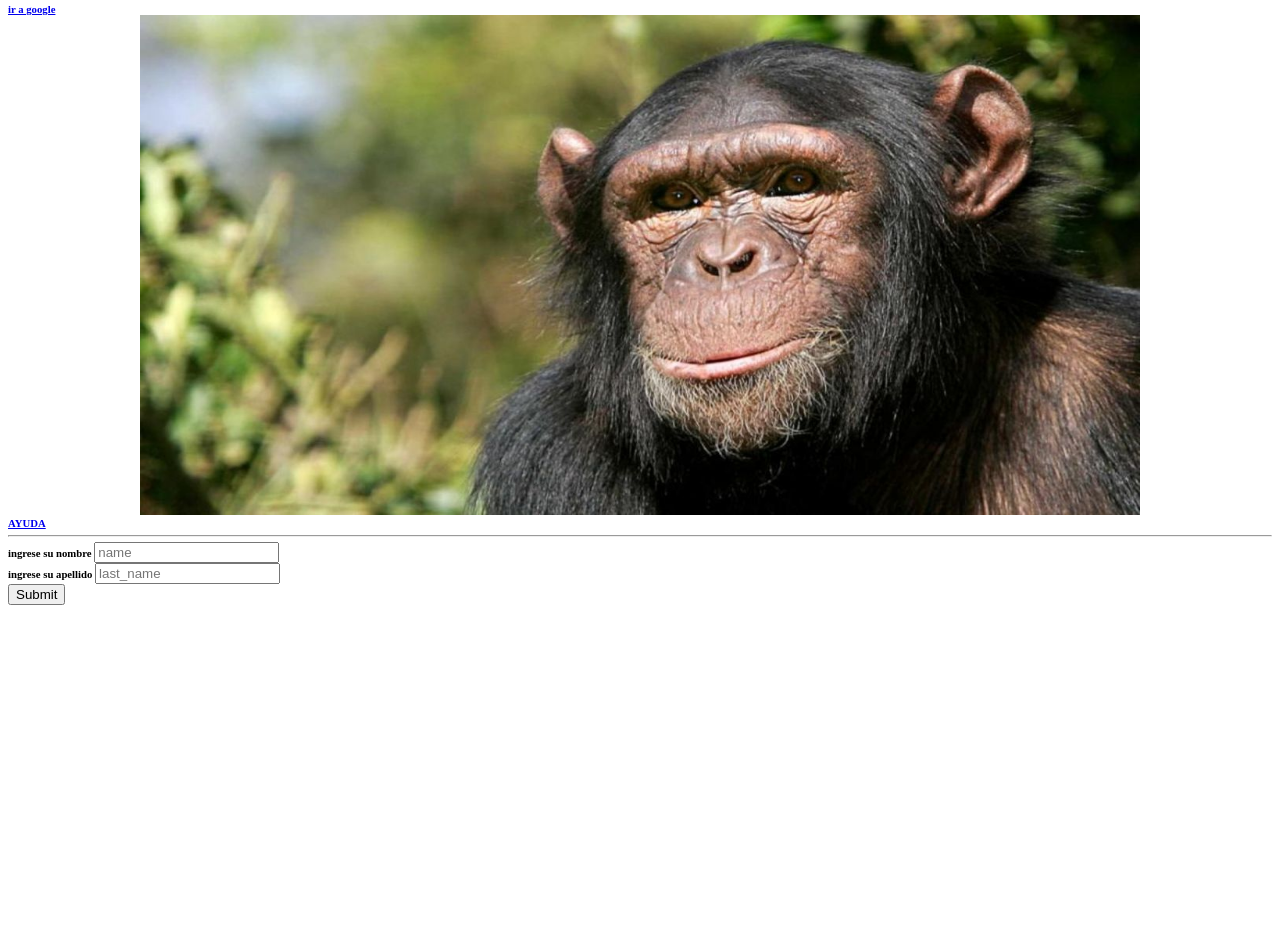
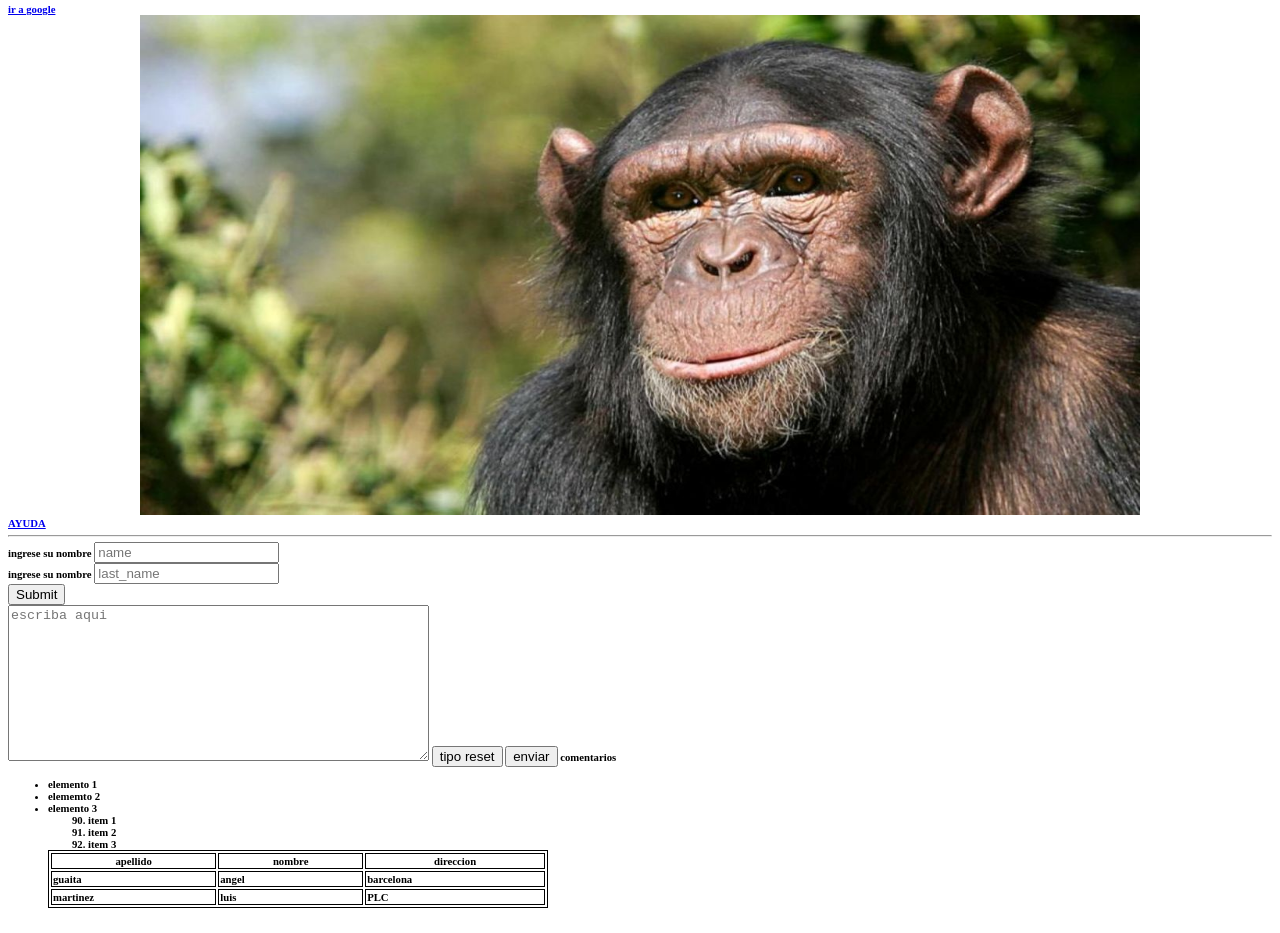
Before and after one commit to PokerOnline06/proyecto-1, a plain HTML site: page index.html in a window 1280 px wide. Shown: the part 415-1348 px from the top of the page. Before the commit the page ends 1045 px from the top, so only its background shows below. Drawn offline with Linux system fonts and the light colour scheme.

Commit message:
blog de estructura de html

```diff
--- a/index.html
+++ b/index.html
@@ -6,7 +6,23 @@
     <meta http-equiv="X-UA-Compatible" content="IE=edge">
     <meta name="viewport" content="width=device-width, initial-scale=1.0">
     <title>@angel</title>
+
+    <style>
+table, th, td {
+
+    border: 1px solid black ;
+
+
+}
+    </style>
 </head>
+
+<body>
+
+
+
+
+
 <body>
     COMO HACER UNA PAGINA WEB
 
@@ -55,23 +71,110 @@
         <input type="submit"
     </form> -->
 
-    <form action="/formulario" method="post"
+    <form action="/formulario" method="post">
 
-
-
-        <label for="nombre">ingrese su nombre</label>
-        <input id="nombre" name="nombres" placeholder="name" type="text" name="" id="">
+      <label for="apellido">ingrese su nombre</label>
+      <input id="nombre" name="nombres" placeholder="name" type="text" name="" id=""^^>
 
         <br>
 
 
-        <label for="apellido">ingrese su apellido</label>
+        <label for="apellido">ingrese su nombre</label>
         <input id="apellido" placeholder="last_name" type="text" name="" id="">
 
         <br>
 
 
-        <input type="submit"
+        <input type="submit">
+
+        <br>
+
+        <textarea name="" id="remarks" cols="50" rows="10" placeholder="escriba aqui"></textarea>
+
+        <button type="reset"> tipo reset </button>
+
+        <button type="submit"> enviar </button>
+
+        <label for="remarks">comentarios</label>
+
+        <ul>
+
+
+
+          <li>elemento 1</li>
+
+          <li>elememto 2</li>
+
+          <li>elemento 3</li>
+
+          <ol>
+
+            <li value="90">item 1</li>
+            <li>item 2</li>
+            <li>item 3</li>
+
+          </ol>
+
+
+
+            <!--<table style="border: 1px solid black;">-->
+
+                <table style="width: 500px ;">
+
+             <thead>
+
+
+            <tr>
+
+                <th>apellido</th>
+                <th>nombre</th>
+                <th>direccion</th>
+
+            </thead>
+
+            <tbody>
+
+            </tr>
+
+            <tr>
+
+            <td>guaita</td>
+            <td>angel</td>
+            <td>barcelona</td>
+
+            </tr>
+
+            <tr>
+
+                <td>martinez</td>
+                <td>luis</td>
+                <td>PLC</td>
+
+            </tr>
+
+
+          </table>
+
+
+
+            </tbody>
+
+
+
+
+
+
+
+        </ul>
+
+
+
+
+
+
+
+
+
 
 
 
```
Also changed, not shown: blog1.html (added, +55 -0 lines), images/1b5c0c0259bb632db73b4568d8da3875.jpg (added), images/images.jfif (added), 1 other file.
